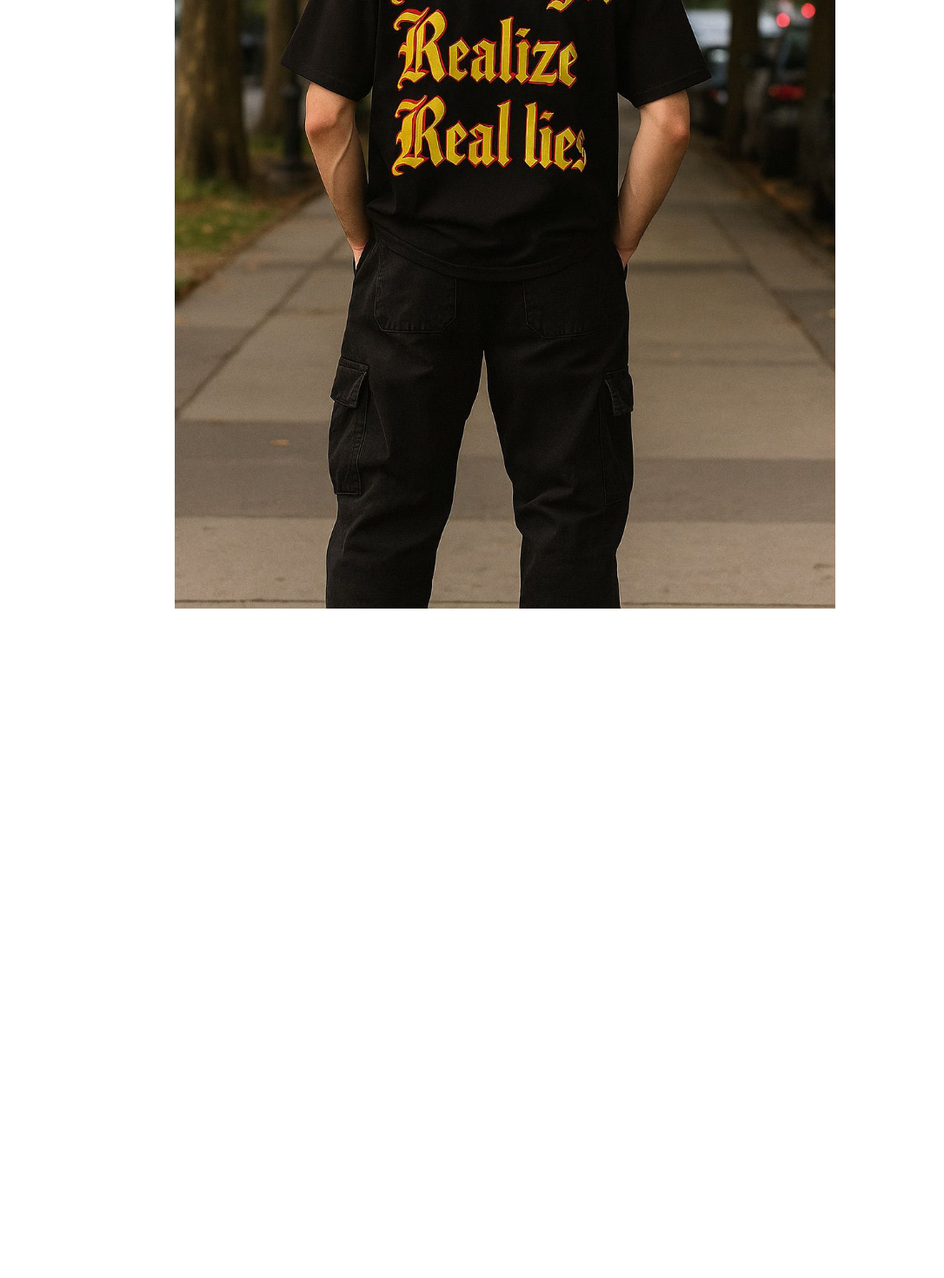
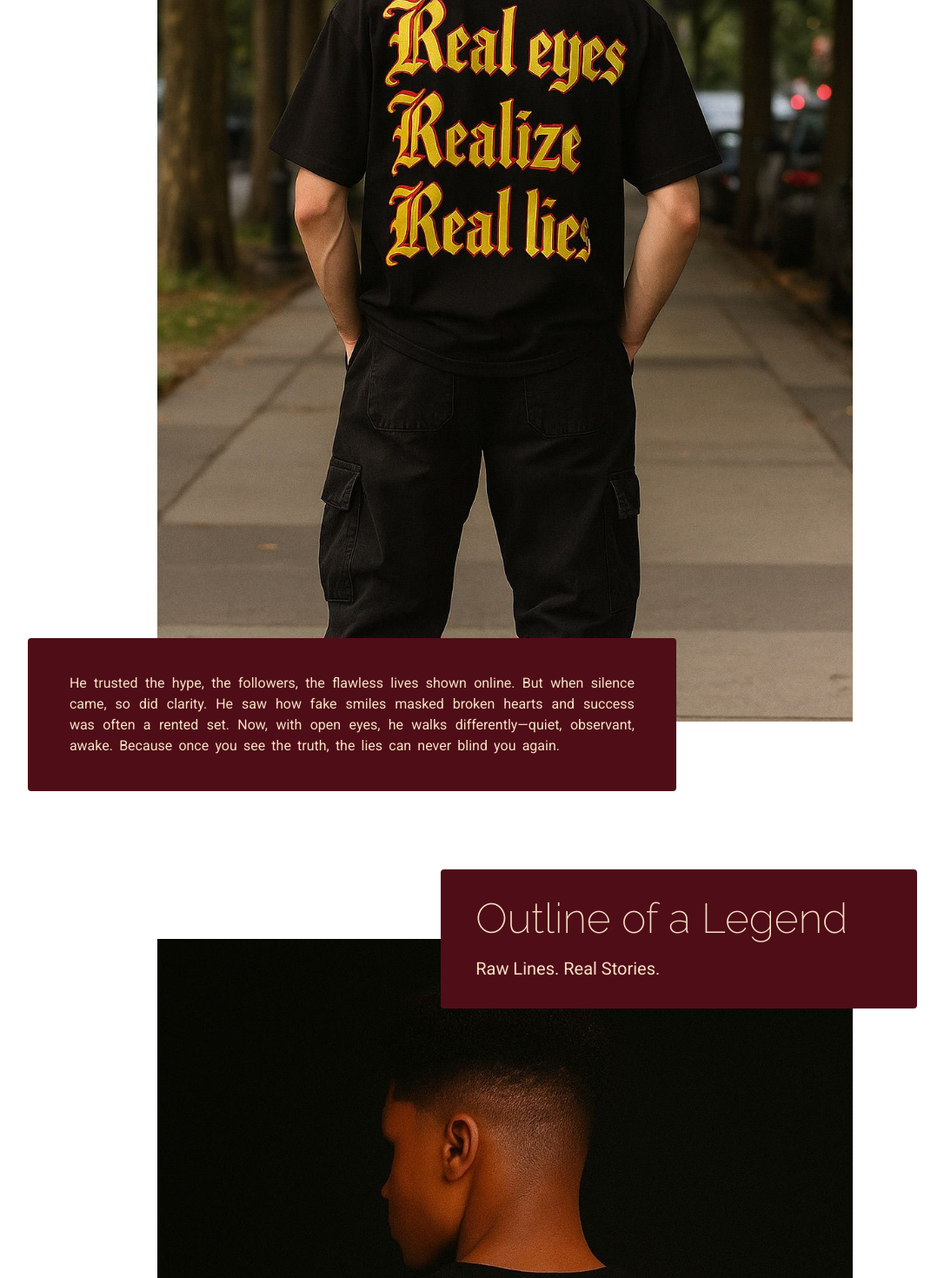
Before and after one commit to pritharai/Vellore, a React (Vite) app in the folder vellore/: page / in a window 1280 px wide. Shown: the part 1330-2800 px from the top of the page at 87% size, without its empty margins (59-1145 px from the left). Before the commit the page ends 2030 px from the top, so only its background shows below. Built offline with nearby package versions, Linux system fonts and the light colour scheme.

Commit message:
Completed Stroy Section

```diff
--- a/vellore/src/components/HeroCoreStory.jsx
+++ b/vellore/src/components/HeroCoreStory.jsx
@@ -1,19 +1,28 @@
-import React from 'react'
+import StoryComponent from "./StoryComponent";
 
 const HeroCoreStory = () => {
+  const storyOne = {
+    title:"Visionary Lie",
+    subtitle:"A play on Truth and Deception",
+    image:"/images/hero-core-1.jpg",
+    description:"He trusted the hype, the followers, the flawless lives shown online. But when silence came, so did clarity. He saw how fake smiles masked broken hearts and success was often a rented set. Now, with open eyes, he walks differently—quiet, observant, awake. Because once you see the truth, the lies can never blind you again."
+  }
+  const storyTwo = {
+    title:"Outline of a Legend",
+    subtitle:"Raw Lines. Real Stories.",
+    image:"/images/hero-core-2.jpg",
+    description:"He wasn’t born a masterpiece — he was drawn in pieces. One line at a time. Each stroke on the back of this tee captures the chaos, the grind, the glory. This is for the ones who don’t chase the spotlight — they become it. Who let their journey speak before they do. Who wear their hustle like art — raw, rough, and real. This design isn't printed. It’s etched with experience."
+  }
   return (
-    <section className='relative max-w-[1560px] mx-auto mt-20'>
-        <div className='relative mx-auto flex flex-col'>
-            <div className='text-primary p-3 rounded absolute bg-secondary right-[20%]'>
-                <h3 className='text-4xl font-[200]'>Visionary Lie</h3>
-            </div>
-            <div className='mx-auto'>
-                <img src="/images/hero-core-1.jpg" className='max-w-[760px]' alt="hero-core-1" />
-            </div>
-            <div className='bg-primary'></div>
-        </div>
+    <section className="relative max-w-[1560px] mx-auto lg:mt-[150px] px-4">
+      <div className="mt-20">
+        <StoryComponent storyData={storyOne} />
+      </div>
+      <div className="mt-20 lg:mt-[250px]">
+        <StoryComponent storyData={storyTwo} />
+      </div>
     </section>
-  )
-}
+  );
+};
 
-export default HeroCoreStory
+export default HeroCoreStory;
--- a/vellore/src/components/Navbar.jsx
+++ b/vellore/src/components/Navbar.jsx
@@ -21,7 +21,7 @@ const Navbar = () => {
 
   return (
     <>
-      <header className="max-w-[1560px] mx-auto fixed top-0 right-0 left-0 z-50 bg-white">
+      <header className= "shadow-md max-w-[1560px] mx-auto fixed top-0 right-0 left-0 z-50 bg-white">
         {!isScrolled && (
           <div className="hidden md:flex justify-between items-center px-20 py-6">
             <div className="text-6xl font-bold text-primary">Vellor</div>
@@ -78,7 +78,7 @@ const Navbar = () => {
           )}
         </nav>
 
-        <div className="fixed bottom-5 left-0 right-0 md:hidden bg-white z-50 shadow-[0_-4px_6px_-1px_rgba(0,0,0,0.1)] rounded-t-xl">
+        <div className="fixed bottom-0 left-0 right-0 md:hidden bg-white z-50 shadow-[0_-4px_6px_-1px_rgba(0,0,0,0.1)] rounded-t-xl">
           <div className="flex justify-around items-center py-2 text-xl text-primary">
             <FaSearch className="hover:text-gray-400 transition-colors" />
             <div className="relative">
--- /dev/null
+++ b/vellore/src/components/StoryComponent.jsx
@@ -0,0 +1,31 @@
+import React from 'react'
+
+const StoryComponent = ({storyData}) => {
+const {title, subtitle, image, description} = storyData
+    return (
+        <div className="flex flex-col items-center gap-6 lg:gap-0 relative">
+
+            <div className="w-full lg:w-fit text-secondary py-8 pl-10 pr-20 rounded-sm bg-primary lg:absolute lg:-top-[80px] lg:right-[12%]">
+                <h3 className="text-5xl font-[200]">{title}</h3>
+                <p className="font-content mt-5 text-xl">{subtitle}</p>
+            </div>
+
+            <div className="w-full lg:w-[800px]">
+                <img
+                    src={image}
+                    className="w-full"
+                    alt="hero-core-1"
+                />
+            </div>
+
+            <div className="w-full lg:w-fit text-secondary py-10 px-12 rounded-sm bg-primary lg:absolute lg:-bottom-[80px] lg:left-[6%]">
+                <p className="font-content max-w-[650px] text-justify [word-spacing:0.2rem]">
+                    {description}
+                </p>
+            </div>
+
+        </div>
+    )
+}
+
+export default StoryComponent
```
